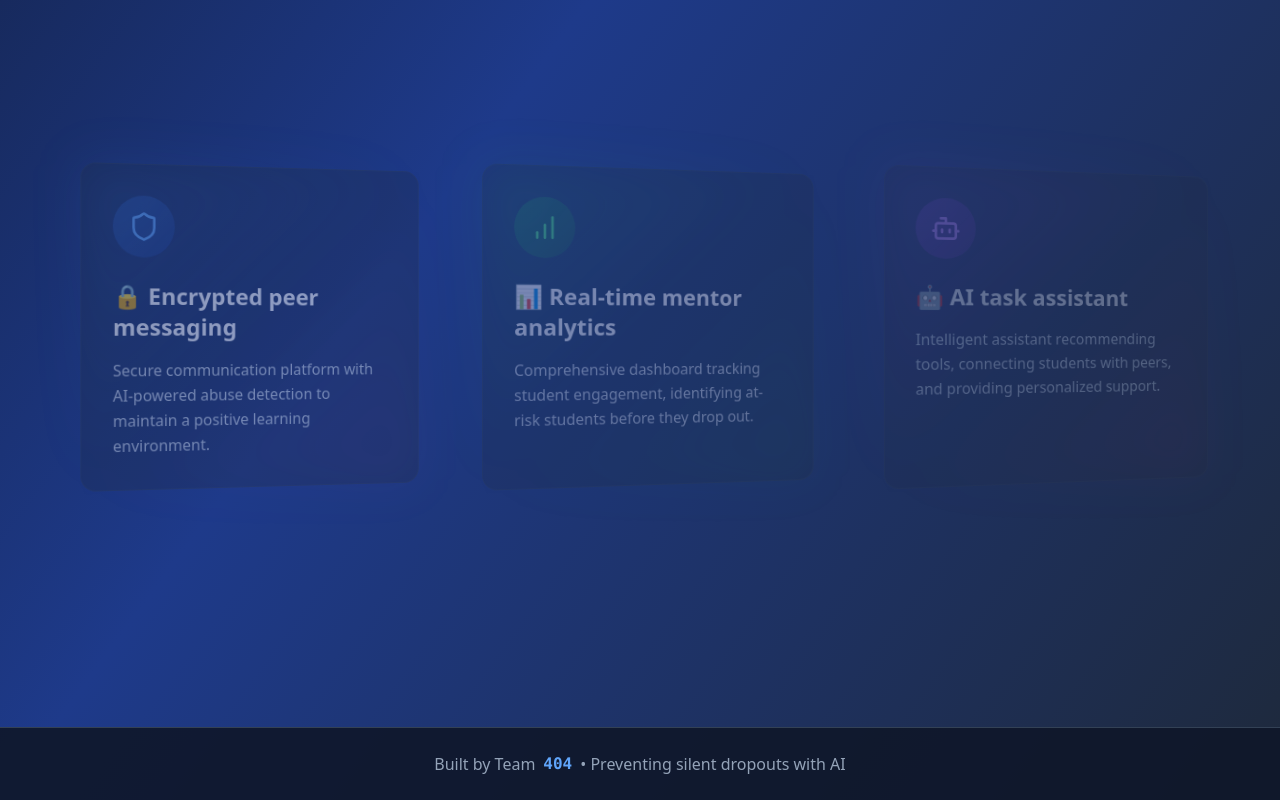
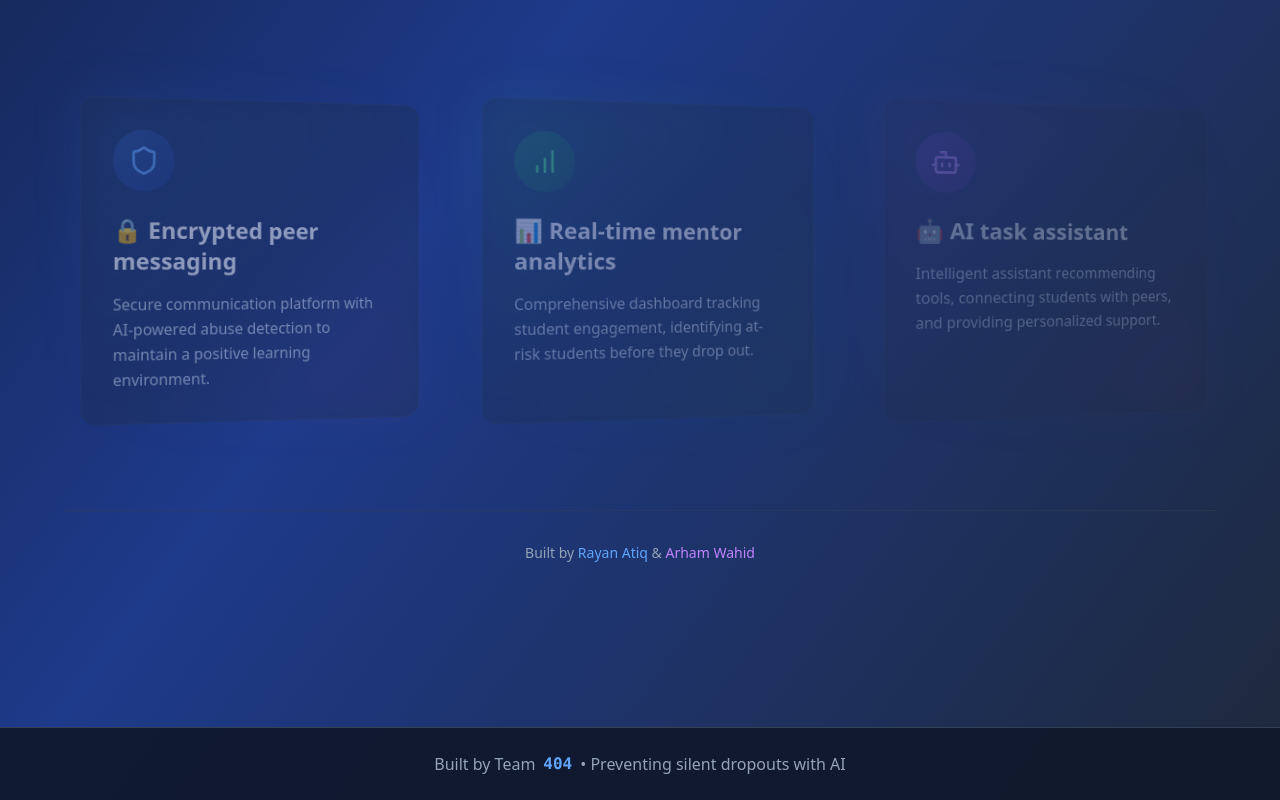
Before and after one commit to Rayan-Atiq/Silent-Dropouts, a React (Vite) app: page / in a window 1280 px wide. Shown: the part 938-1738 px from the top of the page. Built offline with nearby package versions, Linux system fonts and the light colour scheme.

Commit message:
Update Homepage.tsx

```diff
--- a/src/components/Homepage.tsx
+++ b/src/components/Homepage.tsx
@@ -223,10 +223,16 @@ const Homepage = () => {
               </div>
             </div>
           </div>
+
+          {/* Credit Section */}
+          <div className="mt-20 pt-8 border-t border-slate-700/50 text-center">
+            <p className="text-slate-400 text-sm">
+              Built by <span className="text-blue-400 font-medium">Rayan Atiq</span> & <span className="text-purple-400 font-medium">Arham Wahid</span>
+            </p>
+          </div>
         </div>
       </section>
 
-      {/* Add to your global styles */}
       <style jsx>{`
         .transform-gpu {
           transform-style: preserve-3d;
```
